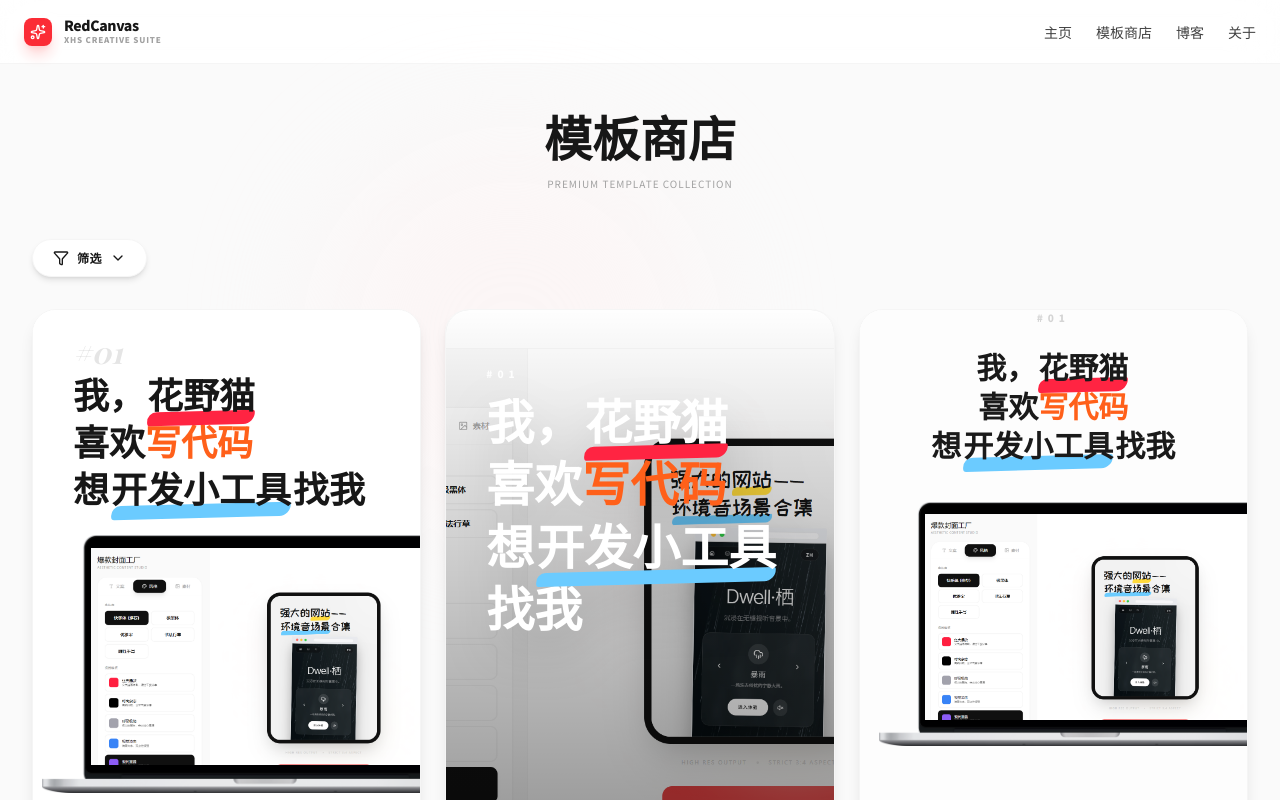
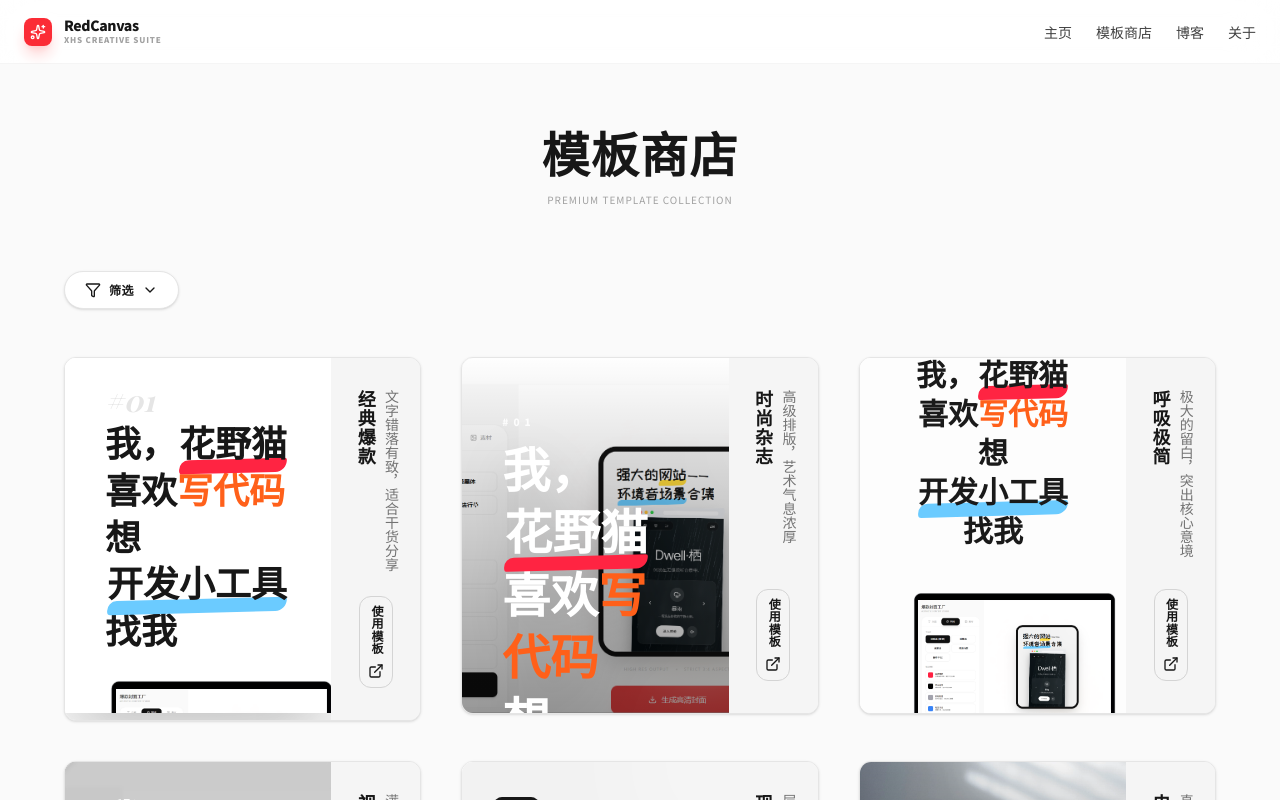
Before and after one commit to huayemao/redcanvas, a Next.js app: page /redcanvas/store in a window 1280 px wide. Shown: the top 800 px of the page. Built offline with nearby package versions, Linux system fonts and the light colour scheme; a web font is replaced by a local one.

Commit message:
feat: 优化模板商店页面样式

```diff
--- a/app/(projects)/redcanvas/components/TemplateStore.tsx
+++ b/app/(projects)/redcanvas/components/TemplateStore.tsx
@@ -79,21 +79,18 @@ export const TemplateStore: React.FC<TemplateStoreProps> = ({ onSelectTemplate }
     };
 
     return (
-        <div className="w-full max-w-7xl mx-auto py-12 px-4 sm:px-6 lg:px-8 relative">
-            <div className="absolute top-20 left-1/4 w-96 h-96 bg-red-50 rounded-full blur-3xl opacity-50" />
-            <div className="absolute bottom-20 right-1/4 w-80 h-80 bg-red-50 rounded-full blur-3xl opacity-30" />
-
+        <div className="w-full py-16 px-4 sm:px-6 lg:px-16 relative bg-neutral-50 min-h-screen">
             <div className="relative z-10">
-                <div className="text-center mb-12">
-                    <h1 className="text-4xl sm:text-5xl font-black text-neutral-900 mb-4">模板商店</h1>
+                <div className="text-center mb-16">
+                    <h1 className="text-4xl sm:text-5xl font-black text-neutral-900 mb-4 tracking-wide">模板商店</h1>
                     <p className="text-[10px] text-neutral-400 font-medium uppercase tracking-widest">Premium Template Collection</p>
                 </div>
 
-                <div className="flex flex-wrap items-center justify-between mb-8 gap-4">
+                <div className="flex flex-wrap items-center justify-between mb-12 gap-4">
                     <div className="flex items-center gap-2">
                         <button
                             onClick={() => setShowFilterMenu(!showFilterMenu)}
-                            className="flex items-center gap-2 px-5 py-2.5 bg-white rounded-full text-xs font-black text-neutral-900 hover:bg-neutral-100 transition-all shadow-md border border-neutral-100"
+                            className="flex items-center gap-2 px-5 py-2.5 bg-white rounded-full text-xs font-black text-neutral-900 hover:bg-neutral-100 transition-all shadow-sm border border-neutral-200"
                         >
                             <Filter className="w-4 h-4" />
                             <span className="uppercase tracking-wider">筛选</span>
@@ -101,8 +98,8 @@ export const TemplateStore: React.FC<TemplateStoreProps> = ({ onSelectTemplate }
                         </button>
 
                         {showFilterMenu && (
-                            <div className="absolute z-20 mt-2 bg-white rounded-2xl shadow-2xl p-4 border border-neutral-100">
-                                <div className="grid grid-cols-2 gap-2">
+                            <div className="absolute z-20 mt-2 bg-white rounded-2xl shadow-lg p-4 border border-neutral-200">
+                                <div className="grid grid-cols-2 gap-3">
                                     {[
                                         { id: 'all', label: '全部' },
                                         { id: 'portrait', label: '纵向' },
@@ -115,7 +112,7 @@ export const TemplateStore: React.FC<TemplateStoreProps> = ({ onSelectTemplate }
                                         <button
                                             key={filter.id}
                                             onClick={() => handleFilterToggle(filter.id as FilterType)}
-                                            className={`px-4 py-2 rounded-xl text-xs font-black uppercase tracking-wider transition-all ${activeFilters.includes(filter.id as FilterType) ? 'bg-neutral-900 text-white shadow-lg' : 'bg-neutral-50 hover:bg-neutral-100 text-neutral-600'}`}
+                                            className={`px-4 py-2 rounded-xl text-xs font-black uppercase tracking-wider transition-all ${activeFilters.includes(filter.id as FilterType) ? 'bg-neutral-900 text-white shadow-sm' : 'bg-neutral-50 hover:bg-neutral-100 text-neutral-600'}`}
                                         >
                                             {filter.label}
                                         </button>
@@ -126,7 +123,7 @@ export const TemplateStore: React.FC<TemplateStoreProps> = ({ onSelectTemplate }
                     </div>
 
                 </div>
-                <div className="grid grid-cols-1 sm:grid-cols-2 lg:grid-cols-3 gap-6">
+                <div className="grid grid-cols-1 sm:grid-cols-2 lg:grid-cols-3 gap-10">
                     {filteredTemplates.map((template, index) => (
                         <motion.div
                             key={template.id}
@@ -135,8 +132,9 @@ export const TemplateStore: React.FC<TemplateStoreProps> = ({ onSelectTemplate }
                             transition={{ duration: 0.3, delay: index * 0.05 }}
                             className="group"
                         >
-                            <div className="bg-white rounded-3xl shadow-lg overflow-hidden border border-neutral-100 hover:shadow-2xl hover:shadow-red-50/50 transition-all duration-300">
-                                <div className="relative bg-gradient-to-br from-neutral-50 to-neutral-100 overflow-hidden">
+                            <div className="bg-white rounded-xl shadow-sm overflow-hidden border border-neutral-200 hover:shadow-md transition-all duration-300 transform group-hover:translate-y-[-5px] flex flex-col md:flex-row">
+
+                                <div className="md:w-3/4 relative bg-gradient-to-br from-neutral-100 to-neutral-100 overflow-hidden">
                                     <CoverRenderer
                                         state={{
                                             ...SAMPLE_STATE,
@@ -148,13 +146,15 @@ export const TemplateStore: React.FC<TemplateStoreProps> = ({ onSelectTemplate }
                                         ref={() => { }}
                                     />
                                 </div>
-
-                                <div className="p-6">
-                                    <h3 className="text-lg font-black text-neutral-900 mb-2 uppercase tracking-wider">{template.name}</h3>
-                                    <p className="text-xs text-neutral-500 mb-4 leading-relaxed">{template.description}</p>
+                                <div className="md:w-1/4 p-8 flex flex-col justify-between items-center bg-neutral-100" >
+                                    <div style={{ writingMode: 'vertical-lr' }}>
+                                        <h3 className="text-lg font-black text-neutral-900 mb-6 uppercase tracking-wider font-serif-sc">{template.name}</h3>
+                                        <p className="text-sm text-neutral-500 mb-6 leading-[1.6] font-serif-sc">{template.description}</p>
+                                    </div>
                                     <button
                                         onClick={() => handleSelectTemplate(template.id)}
-                                        className="w-full flex items-center justify-center gap-2 px-6 py-3 bg-red-500 text-white rounded-xl hover:bg-neutral-900 transition-all font-black text-xs uppercase tracking-wider shadow-lg shadow-red-100/50 hover:shadow-2xl hover:shadow-red-50/50 group-hover:scale-[1.02]"
+                                        style={{ writingMode: 'vertical-rl' }}
+                                        className="flex  align-middle items-center justify-center gap-2 px-2 py-2 bg-transparent text-neutral-900 rounded-xl hover:bg-neutral-50 transition-all font-black text-xs uppercase tracking-wider border border-neutral-300 group-hover:scale-[1.02] font-serif-sc"
                                     >
                                         使用模板
                                         <ExternalLink className="w-4 h-4" />
```
